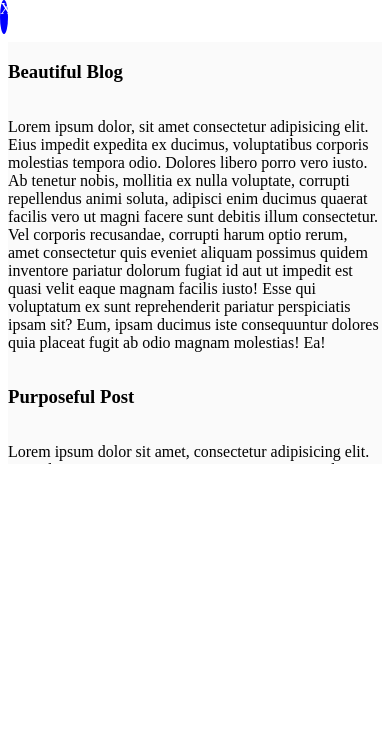
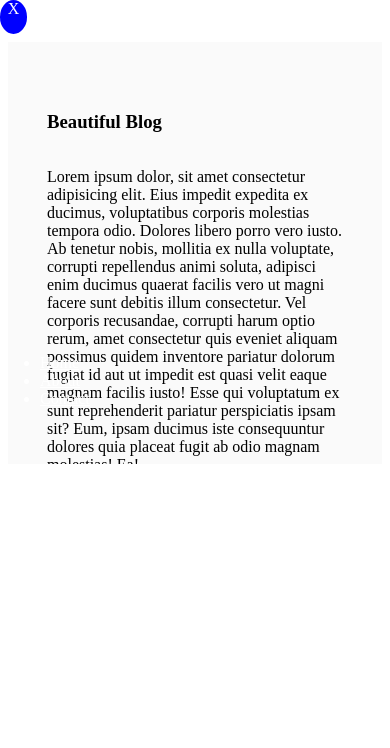
Before and after one commit to stinklewinks/rotating-navigation, a plain HTML site: page index.html in a window 390 px wide. Drawn offline with Linux system fonts and the light colour scheme.

Commit message:
Rotating Navigation 0.0.2

```diff
--- a/style.css
+++ b/style.css
@@ -5,6 +5,7 @@
 #root {
     background-color: #333;
     height: 50vh;
+    overflow-y: visible;
 
 }
 
@@ -20,7 +21,9 @@
 
 .content {
     display: flex;
+    max-width: 90%;
     flex-direction: column;
+    margin: 50px 10vw;
 }
 
 .container.show-nav {
@@ -28,14 +31,14 @@
 }
 
 .nav {
-    position: absolute;
-    z-index: 1;
-    top: 450px;
-    left: 10px;
     display: flex;
     flex-direction: column;
     justify-content: flex-end;
     color: white;
+    position: absolute;
+    top: 40vh;
+    left: 0;
+    z-index: 1;
 }
 
 .nav a {
@@ -54,3 +57,18 @@
     left: 0;
     cursor: pointer;
 }
+
+@media screen and (max-width: 580px){
+    #nav-toggle {
+        height: 4vh;
+        width: 7vw;
+        border-radius: 100%;
+        background-color: blue;
+        color: white;
+        text-align: center;
+        position: absolute;
+        top: 0;
+        left: 0;
+        cursor: pointer;
+    }
+}
```
